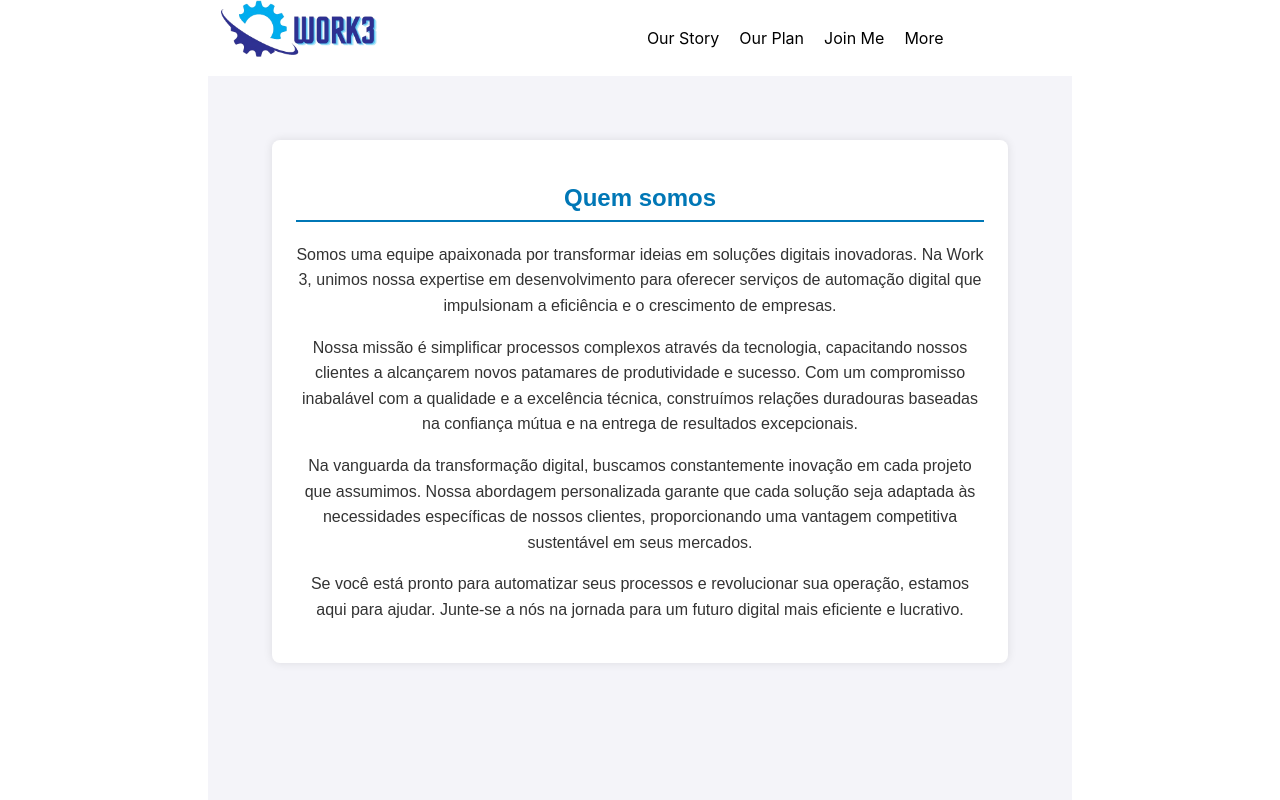
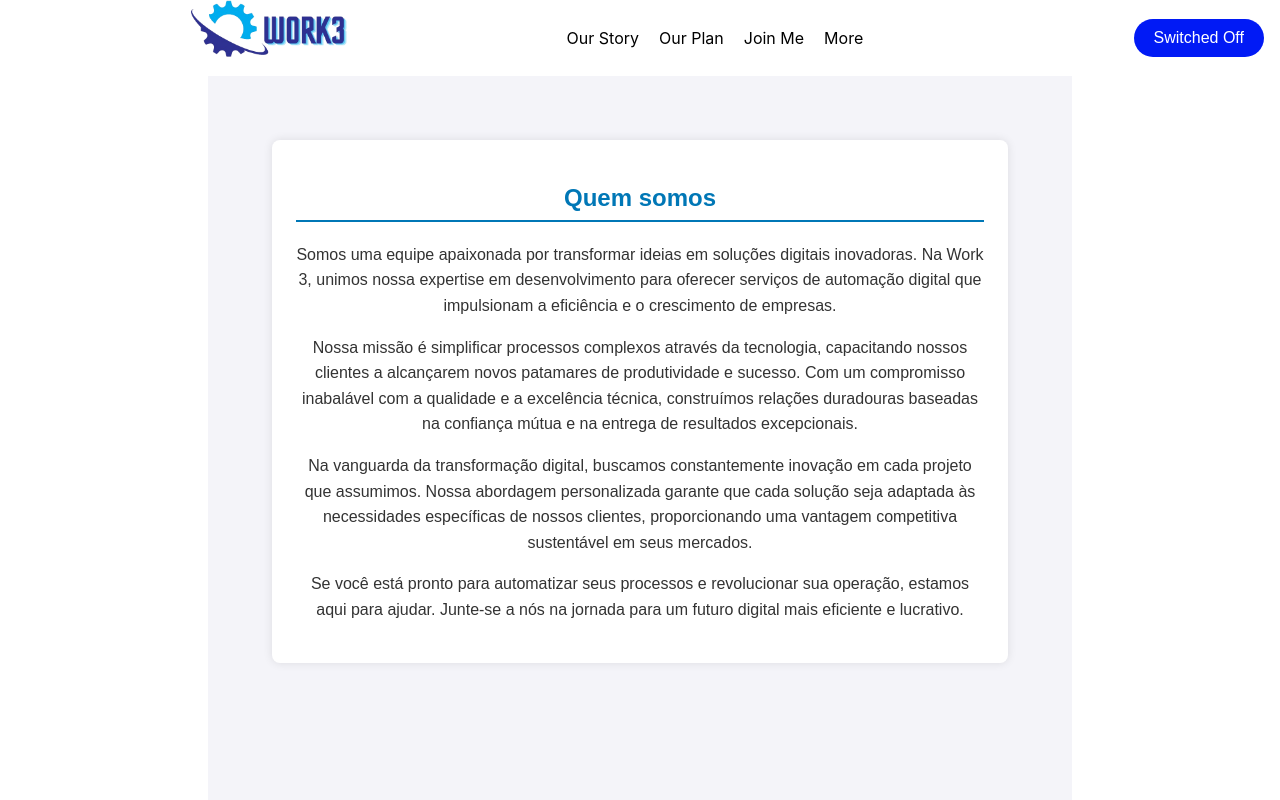
Before and after one commit to X-dev-private/Work3, a React (Create React App) app: page /app in a window 1280 px wide. Shown: the top 800 px of the page. Built offline with nearby package versions, Linux system fonts and the light colour scheme.

Commit message:
modified app add pages and add switch button

```diff
--- a/src/App.js
+++ b/src/App.js
@@ -6,6 +6,7 @@ import LandPage from './pages/LandPage';
 function App() {
   return (
     <div className="App">
+      <div className='LandPage'>
         <div>
           <Header />
             <main>
@@ -14,6 +15,10 @@ function App() {
           <Footer />
         </div>
       </div>
+      <div className='AppPage'>
+
+      </div>
+    </div>
   );
 }
 
--- /dev/null
+++ b/src/pages/components/swichBotton/SwitchBotton.css
@@ -0,0 +1,23 @@
+.switch-button {
+    background-color: #011AF5;
+    border: none;
+    color: white;
+    padding: 10px 20px;
+    text-align: center;
+    text-decoration: none;
+    display: inline-block;
+    font-size: 16px;
+    border-radius: 20px;
+    cursor: pointer;
+  }
+
+  .switch-button.scrolled {
+    /* estilos quando scrolled é true */
+    background-color: #333;
+    color: #fff;
+    border: 1px solid #fff;
+    padding: 10px 20px;
+    font-size: 16px;
+    cursor: pointer;
+    transform: scale(1.1); /* exemplo de efeito de escala */
+  }
--- /dev/null
+++ b/src/pages/components/swichBotton/SwitchBotton.js
@@ -0,0 +1,34 @@
+import React, { useState, useEffect } from "react";
+import './SwitchBotton.css';
+
+const SwitchBotton = () => {
+  const [switched, setSwitched] = useState(false);
+  const [scrolled, setScrolled] = useState(false);
+
+  const handleClick = () => {
+    setSwitched(!switched);
+  };
+
+  const handleScroll = () => {
+    if (window.scrollY > 5) {
+      setScrolled(true);
+    } else {
+      setScrolled(false);
+    }
+  };
+
+  useEffect(() => {
+    window.addEventListener('scroll', handleScroll);
+    return () => {
+      window.removeEventListener('scroll', handleScroll);
+    };
+  }, []);
+
+  return (
+    <button className={`switch-button ${switched ? 'switched' : ''} ${scrolled ? 'scrolled' : ''}`} onClick={handleClick}>
+      {switched ? 'Switched On' : 'Switched Off'}
+    </button>
+  );
+};
+
+export default SwitchBotton;
--- a/src/pages/libs/Header/Header.css
+++ b/src/pages/libs/Header/Header.css
@@ -6,6 +6,12 @@ header {
   justify-content: space-between;
   align-items: center;
 }
+
+.header.scrolled {
+  transform: scale(0.5) translateX(-50%);
+  border-radius: 50%;
+  background-color: #666;
+}z
 
 .container {
   max-width: 1200px;
@@ -17,6 +23,12 @@ header {
   display: flex;
   align-items: center;
   flex: 1;
+}
+
+.header-botton {
+    display: flex;
+    justify-content: center;
+    align-items: center;
 }
 
 nav ul {
@@ -38,7 +50,7 @@ nav a {
 }
 
 nav a:hover {
-  color: #ccc;
+  color: #011AF5;
 }
 
 .social {
--- a/src/pages/libs/Header/Header.js
+++ b/src/pages/libs/Header/Header.js
@@ -1,10 +1,37 @@
-import React from 'react';
+import React, { useState, useEffect } from 'react';
 import './Header.css';
 import logoImage from './2.png';
+import SwitchBotton from '../../components/swichBotton/SwitchBotton';
 
 const Header = () => {
+  const [scrollPosition, setScrollPosition] = useState(0);
+  const [isScrolled, setIsScrolled] = useState(false);
+  const [isSwitched, setIsSwitched] = useState(false);
+
+  useEffect(() => {
+    const handleScroll = () => {
+      setScrollPosition(window.scrollY);
+      if (window.scrollY > 5) {
+        setIsScrolled(true);
+        setIsSwitched(!isSwitched);
+      } else {
+        setIsScrolled(false);
+      }
+    };
+    window.addEventListener('scroll', handleScroll);
+    return () => {
+      window.removeEventListener('scroll', handleScroll);
+    };
+  }, []);
+
   return (
-    <header>
+    <header
+      className={`header ${isScrolled ? 'scrolled' : ''}`}
+      style={{
+        transform: isScrolled ? 'scale(0.5) translateX(-50%)' : 'none',
+        borderRadius: isScrolled ? '50%' : '0',
+      }}
+    >
       <div class="logo">
         <img src={logoImage} alt="logo" />
       </div>
@@ -18,6 +45,9 @@ const Header = () => {
           </ul>
         </nav>
       </div>
+      <div className="header-botton">
+        <SwitchBotton switched={isSwitched} scrolled={isScrolled} /> {/* Pass the scrolled state as a prop */}
+      </div>
     </header>
   );
 };
```
Also changed, not shown: src/pages/AppPage.js (added, +9 -0 lines). Lines whose indentation alone changed are shown as unchanged.
